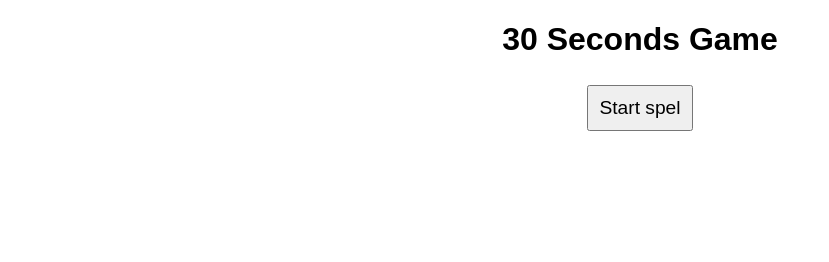
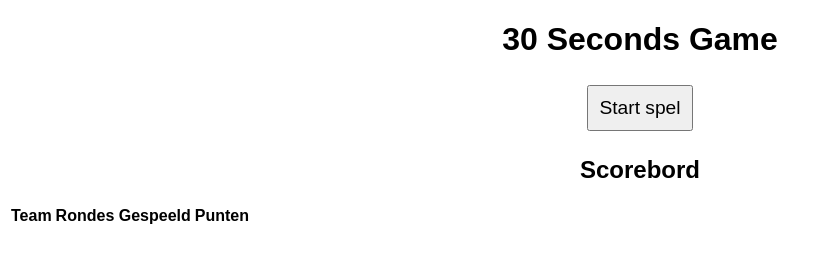
Before and after one commit to jessedekinderen/woorden-spel-2, a plain HTML site: page index.html in a window 1280 px wide. Shown: the whole page, without its empty margins (0-829 px from the left). Drawn offline with Linux system fonts and the light colour scheme.

Commit message:
Update index.html

```diff
--- a/index.html
+++ b/index.html
@@ -44,6 +44,21 @@
         <button id="nextTeamBtn">Volgend team</button>
     </div>
 
+    <div id="scoreboard">
+        <h2>Scorebord</h2>
+        <table>
+            <thead>
+                <tr>
+                    <th>Team</th>
+                    <th>Rondes Gespeeld</th>
+                    <th>Punten</th>
+                </tr>
+            </thead>
+            <tbody id="scoreboardBody">
+            </tbody>
+        </table>
+    </div>
+
     <script src="script.js"></script>
 </body>
 </html>
```
